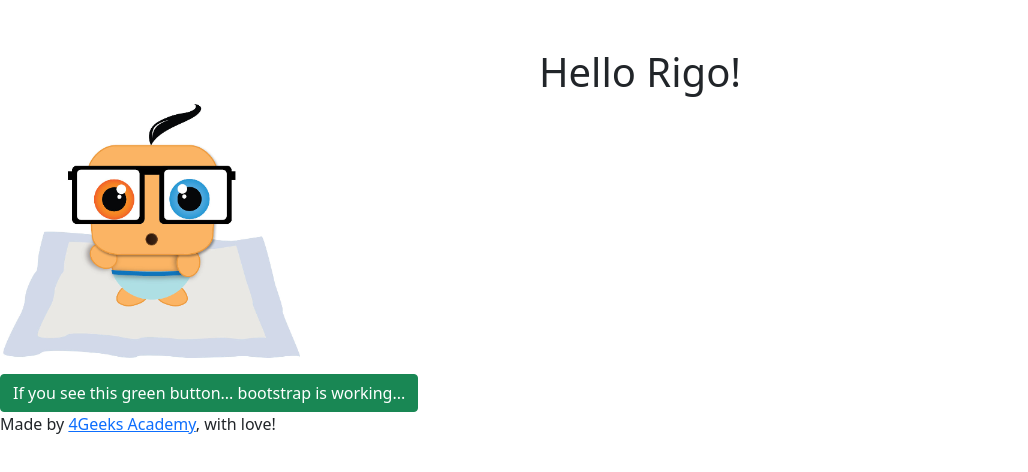
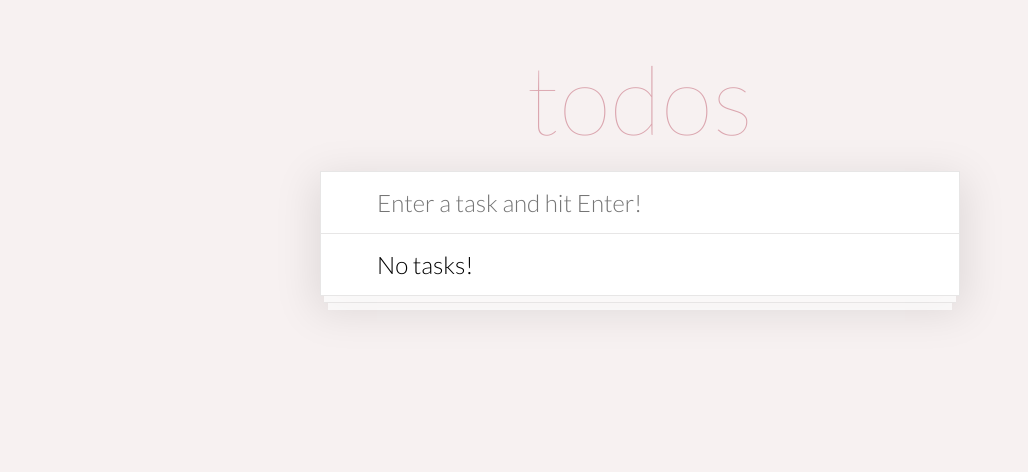
Before and after one commit to alpalma95/todo-list-react-with-api, a React app: page / in a window 1280 px wide. Shown: the whole page, without its empty margins (0-1028 px from the left). Built offline with nearby package versions, Linux system fonts and the light colour scheme.

Commit message:
final project

```diff
--- /dev/null
+++ b/src/js/App.js
@@ -0,0 +1,62 @@
+import React, { useState, useEffect } from "react";
+import Input from "./component/Input";
+import TodoList from "./component/TodoList/TodoList";
+import EmptyList from "./component/TodoList/EmptyList";
+import ItemsCounter from "./component/ItemsCounter";
+import DecorationBox from "./component/DecorationBox";
+import Header from "./component/Header";
+
+export default function App() {
+	const [input, setInput] = useState("");
+	const [todos, setTodos] = useState([]);
+	const [todosEmpty, setTodosEmpty] = useState(true);
+	const [counter, setCounter] = useState(0);
+
+	useEffect(() => {
+		if (
+			todos.length === 0 ||
+			todos.every((x) => {
+				return x.finished;
+			})
+		) {
+			setTodosEmpty(true);
+		}
+	}, [todos]);
+
+	return (
+		<div className="App">
+			<Header />
+			<ul className="list">
+				<li>
+					<Input
+						input={input}
+						setInput={setInput}
+						todos={todos}
+						setTodos={setTodos}
+						setTodosEmpty={setTodosEmpty}
+						counter={counter}
+						setCounter={setCounter}
+					/>
+				</li>
+				<li>
+					{todosEmpty ? (
+						<EmptyList />
+					) : (
+						<>
+							<TodoList
+								className="todo-list"
+								todos={todos}
+								setTodos={setTodos}
+								counter={counter}
+								setCounter={setCounter}
+							/>
+							<ItemsCounter counter={counter} />
+						</>
+					)}
+				</li>
+			</ul>
+			<DecorationBox classNumber="1" />
+			<DecorationBox classNumber="2" />
+		</div>
+	);
+}
--- /dev/null
+++ b/src/js/component/DecorationBox.js
@@ -0,0 +1,9 @@
+import React from "react";
+
+const DecorationBox = ({ classNumber }) => {
+	return (
+		<div className={`decoration-box decoration-box__${classNumber}`}></div>
+	);
+};
+
+export default DecorationBox;
--- /dev/null
+++ b/src/js/component/Header.js
@@ -0,0 +1,7 @@
+import React from "react";
+
+const Header = () => {
+	return <h1 className="header">todos</h1>;
+};
+
+export default Header;
--- /dev/null
+++ b/src/js/component/Input.js
@@ -0,0 +1,43 @@
+import React from "react";
+
+const Input = ({
+	input,
+	setInput,
+	todos,
+	setTodos,
+	setTodosEmpty,
+	counter,
+	setCounter,
+}) => {
+	const setInputHandler = (e) => {
+		setInput(e.target.value);
+	};
+
+	const newTodoHandler = (e) => {
+		if (e.key === "Enter" && e.target.value !== "") {
+			setTodos([
+				...todos,
+				{
+					id: `${Math.random() * 5000}`,
+					text: `${input}`,
+					finished: false,
+				},
+			]);
+			setInput("");
+			setTodosEmpty(false);
+			setCounter(counter + 1);
+		}
+	};
+
+	return (
+		<input
+			placeholder="Enter a task and hit Enter!"
+			type="text"
+			value={input}
+			onChange={setInputHandler}
+			onKeyPress={newTodoHandler}
+		/>
+	);
+};
+
+export default Input;
--- /dev/null
+++ b/src/js/component/ItemsCounter.js
@@ -0,0 +1,13 @@
+import React from "react";
+
+const ItemsCounter = ({ counter }) => {
+	return (
+		<div className="items-counter">
+			<small>
+				{counter} {`${counter === 1 ? `item` : `items`}`} left
+			</small>
+		</div>
+	);
+};
+
+export default ItemsCounter;
--- /dev/null
+++ b/src/js/component/TodoList/EmptyList.js
@@ -0,0 +1,7 @@
+import React from "react";
+
+const EmptyList = () => {
+	return <div className="todo-item">No tasks!</div>;
+};
+
+export default EmptyList;
--- /dev/null
+++ b/src/js/component/TodoList/Todo.js
@@ -0,0 +1,39 @@
+import React, { useState } from "react";
+
+const Todo = ({ id, text, todos, setTodos, counter, setCounter }) => {
+	const [showRemove, setShowRemove] = useState(false);
+
+	const removeTodoHandler = (e) => {
+		const todosArray = [...todos].map((x) => {
+			let i;
+			if (e.target.id === x.id) {
+				i = { ...x };
+				i.finished = true;
+			} else {
+				i = { ...x };
+			}
+			return i;
+		});
+		setTodos(todosArray);
+		setCounter(counter - 1);
+	};
+
+	return (
+		<li
+			className="todo-item"
+			onMouseEnter={() => setShowRemove(true)}
+			onMouseLeave={() => setShowRemove(false)}>
+			{text}
+			<span
+				role="img"
+				aria-label="red cross"
+				className={`todo-item__remove ${!showRemove ? `hidden` : ``}`}
+				id={id}
+				onClick={removeTodoHandler}>
+				❌
+			</span>
+		</li>
+	);
+};
+
+export default Todo;
--- /dev/null
+++ b/src/js/component/TodoList/TodoList.js
@@ -0,0 +1,26 @@
+import React from "react";
+import Todo from "./Todo";
+
+const TodoList = ({ todos, setTodos, setTodosEmpty, counter, setCounter }) => {
+	return (
+		<ul>
+			{todos.map((x) => {
+				if (x.finished === false)
+					return (
+						<Todo
+							key={x.id}
+							id={x.id}
+							text={x.text}
+							todos={todos}
+							setTodos={setTodos}
+							setTodosEmpty={setTodosEmpty}
+							counter={counter}
+							setCounter={setCounter}
+						/>
+					);
+			})}
+		</ul>
+	);
+};
+
+export default TodoList;
--- a/src/js/component/home.jsx
+++ /dev/null
@@ -1,26 +0,0 @@
-import React from "react";
-
-//include images into your bundle
-import rigoImage from "../../img/rigo-baby.jpg";
-
-//create your first component
-const Home = () => {
-	return (
-		<div>
-			<h1 className="text-center mt-5">Hello Rigo!</h1>
-			<p>
-				<img src={rigoImage} />
-			</p>
-			<a href="#" className="btn btn-success">
-				If you see this green button... bootstrap is working...
-			</a>
-			<p>
-				Made by{" "}
-				<a href="http://www.4geeksacademy.com">4Geeks Academy</a>, with
-				love!
-			</p>
-		</div>
-	);
-};
-
-export default Home;
--- a/src/js/index.js
+++ b/src/js/index.js
@@ -6,7 +6,7 @@ import ReactDOM from "react-dom";
 import "../styles/index.css";
 
 //import your own components
-import Home from "./component/home.jsx";
+import App from "./App";
 
 //render your react application
-ReactDOM.render(<Home />, document.querySelector("#app"));
+ReactDOM.render(<App />, document.querySelector("#app"));
--- a/src/styles/index.css
+++ b/src/styles/index.css
@@ -1,12 +1,115 @@
+@import url("https://fonts.googleapis.com/css2?family=Lato:wght@100;300&display=swap");
+@import url("https://cdnjs.cloudflare.com/ajax/libs/bootstrap-icons/1.8.3/bootstrap-icons.svg");
 
-/*
+:root {
+  --border-color: rgb(231, 230, 230);
+}
 
-    You can write your own styles here...
+* {
+  box-sizing: border-box;
+  margin: 0;
+  padding: 0;
+  font-family: "Lato", sans-serif;
+}
 
+body {
+  background-color: rgb(247, 241, 241);
+}
 
-    ...Or you can use the import command to include
-    other sylesheets into your bunde as well, e.j:
+.App {
+  margin-top: 5vh;
+  /* display: flex;
+  flex-direction: column; */
+}
 
-    import 'relative/path/to/stylesheet.scss';
+.header {
+  text-align: center;
+  font-size: 6rem;
+  font-weight: 100;
+  color: rgb(219, 166, 175);
+}
 
-*/
+.list {
+  border: 1px solid var(--border-color);
+  border-bottom: none;
+  width: min(90%, 40rem);
+  margin: 2vh auto 0;
+  font-size: 1.5rem;
+  background-color: white;
+  box-shadow: 0px 11px 40px 5px rgba(0, 0, 0, 0.1);
+}
+
+.hidden {
+  visibility: hidden;
+}
+
+/* Input */
+input {
+  display: block;
+  width: 100%;
+  height: 100%;
+  border: none;
+  font-size: 1.5rem;
+  color: rgb(92, 92, 92);
+  padding: 1rem 3.5rem;
+}
+input:focus {
+  color: black;
+  outline: none;
+}
+
+/* Todo List */
+li {
+  list-style: none;
+  border-bottom: 1px solid var(--border-color);
+}
+
+.todo-list {
+  padding-left: 2rem;
+}
+
+.todo-item {
+  padding: 1rem 1.5rem 1rem 3.5rem;
+  display: flex;
+  align-items: center;
+}
+
+.todo-item__remove {
+  margin-left: auto;
+  display: block;
+  font-family: Arial, Helvetica, sans-serif;
+  font-size: 0.8rem;
+  color: red;
+  opacity: 0.5;
+  cursor: pointer;
+}
+
+.todo-item__remove:hover {
+  opacity: 1;
+}
+
+.items-counter {
+  padding: 0.5rem 1rem;
+  font-size: 1rem;
+  color: rgb(173, 173, 173);
+}
+
+/* Decoration boxes */
+
+.decoration-box {
+  background-color: white;
+  height: 0.9vh;
+}
+
+.decoration-box__1 {
+  width: min(89%, 39.5rem);
+  margin: 0 auto;
+  border-bottom: 1px solid var(--border-color);
+  opacity: 0.8;
+}
+
+.decoration-box__2 {
+  width: min(88%, 39rem);
+  margin: 0vh auto;
+  opacity: 0.7;
+}
--- a/template.html
+++ b/template.html
@@ -3,17 +3,11 @@
     <head>
         <meta name="viewport" content="width=device-width, initial-scale=1.0">
         <meta charset="UTF-8">
-        <title>Hello Rigo with Vanilla.js</title>
+        <title>Todo List with React!</title>
 
-        <link href="https://cdn.jsdelivr.net/npm/bootstrap@5.1.3/dist/css/bootstrap.min.css" rel="stylesheet" integrity="sha384-1BmE4kWBq78iYhFldvKuhfTAU6auU8tT94WrHftjDbrCEXSU1oBoqyl2QvZ6jIW3" crossorigin="anonymous">
         <link rel="stylesheet" href="https://use.fontawesome.com/releases/v5.2.0/css/all.css" integrity="sha384-hWVjflwFxL6sNzntih27bfxkr27PmbbK/iSvJ+a4+0owXq79v+lsFkW54bOGbiDQ" crossorigin="anonymous">
     </head>
     <body>
         <div id="app"></div>
-
-        <!-- Many of bootstrap components require the use of JavaScript to function -->
-        <!-- Popper and BootStrap JS -->
-        <script src="https://cdn.jsdelivr.net/npm/@popperjs/core@2.10.2/dist/umd/popper.min.js" integrity="sha384-7+zCNj/IqJ95wo16oMtfsKbZ9ccEh31eOz1HGyDuCQ6wgnyJNSYdrPa03rtR1zdB" crossorigin="anonymous"></script>
-        <script src="https://cdn.jsdelivr.net/npm/bootstrap@5.1.3/dist/js/bootstrap.min.js" integrity="sha384-QJHtvGhmr9XOIpI6YVutG+2QOK9T+ZnN4kzFN1RtK3zEFEIsxhlmWl5/YESvpZ13" crossorigin="anonymous"></script>
     </body>
 </html>
```
Also changed, not shown: public/index.html (+1 -1 lines), src/img/rigo-baby.jpg (deleted).
